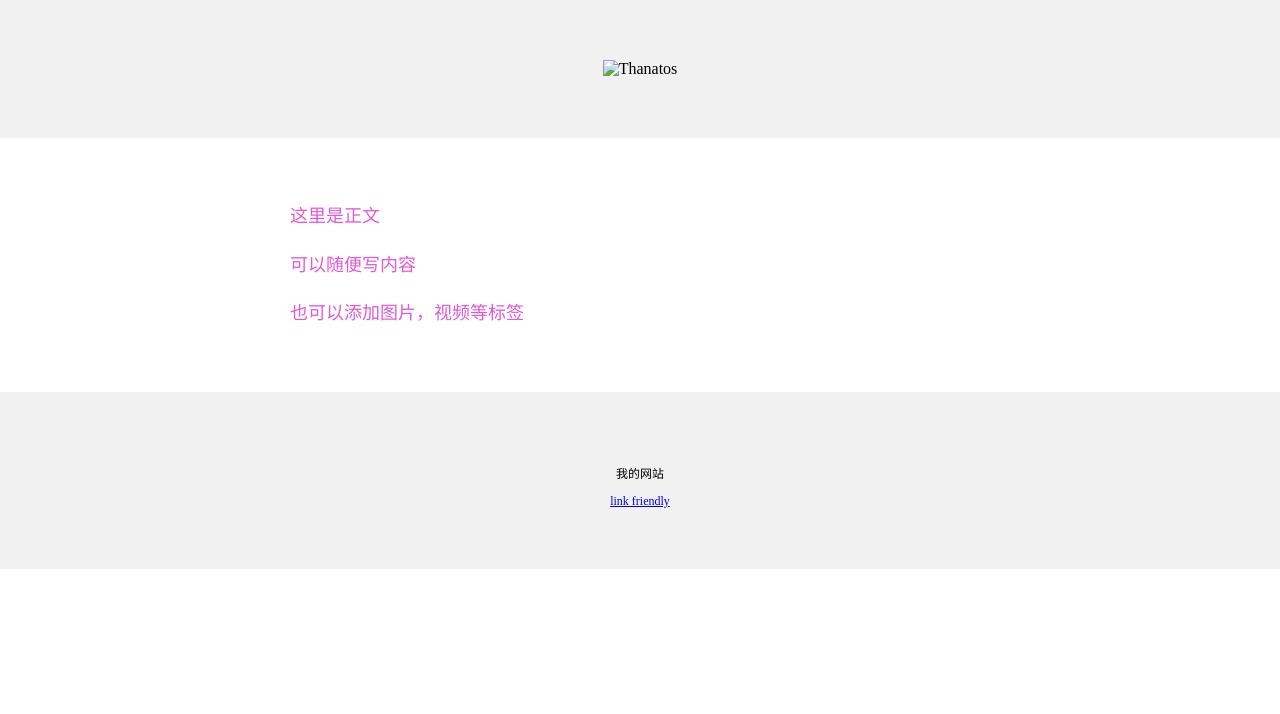
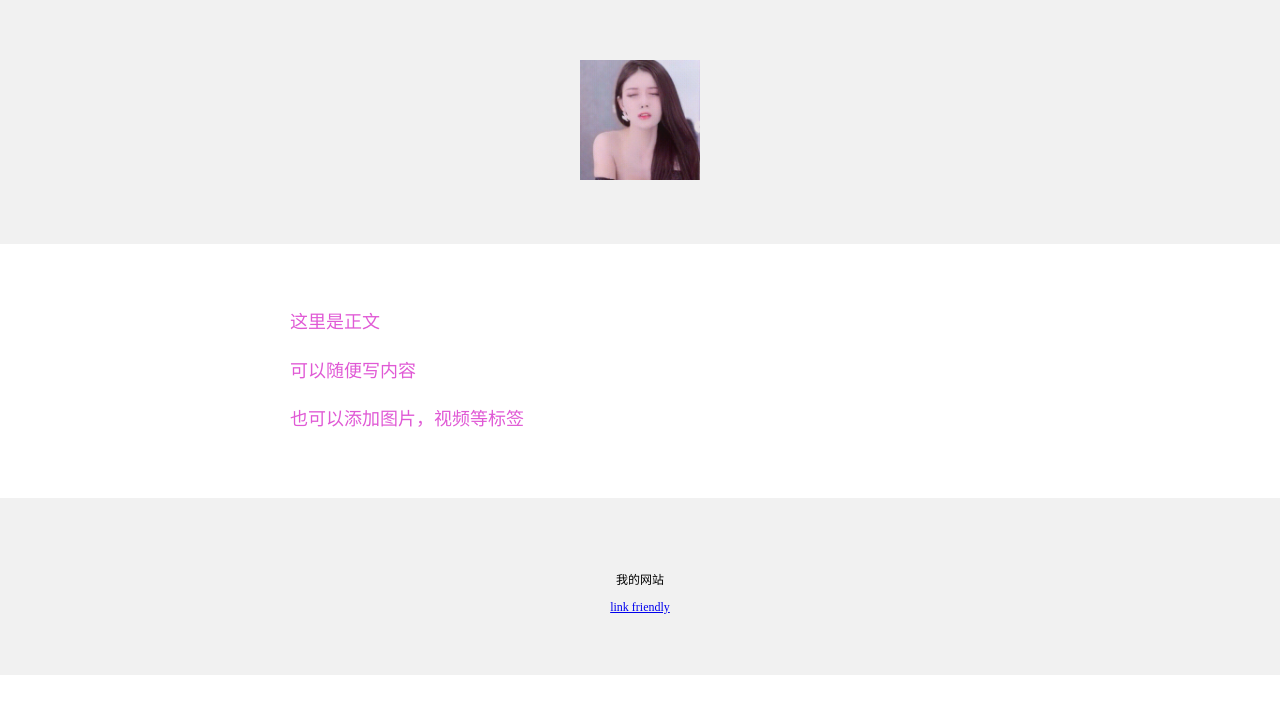
Before and after one commit to thanatos1542/FirstWeb, a plain HTML site: page index.html in a window 1280 px wide. Drawn offline with Linux system fonts and the light colour scheme.

Commit message:
Update index.html

```diff
--- a/index.html
+++ b/index.html
@@ -14,7 +14,7 @@
   <body>
     <div style="background-color: #f1f1f1; text-align: center; padding: 60px">
       <img
-        src="image/IMG_212716.jpg"
+        src="IMG_212716.jpg"
         alt="Thanatos"
         width="120px"
         height="120px"
```
